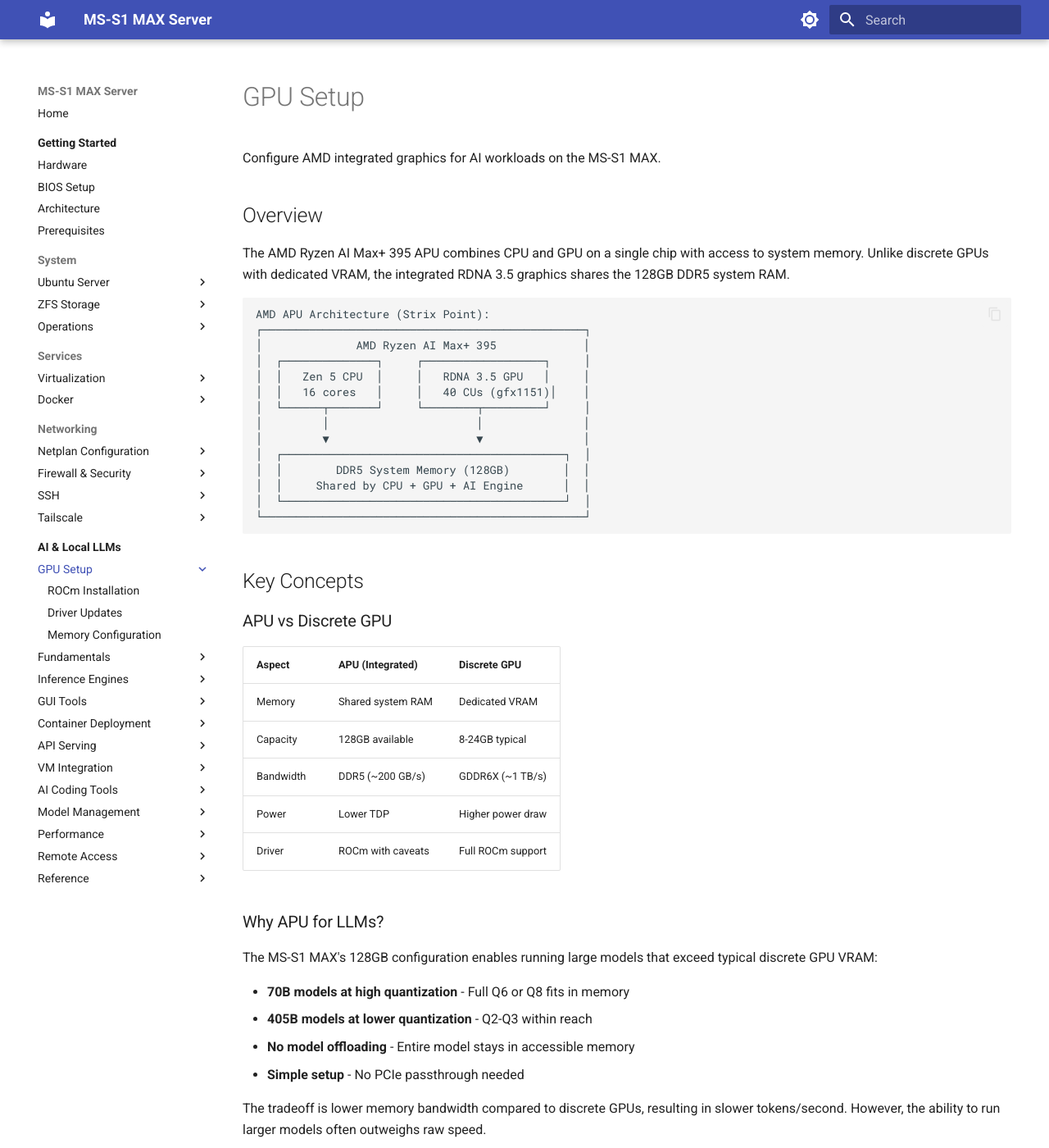
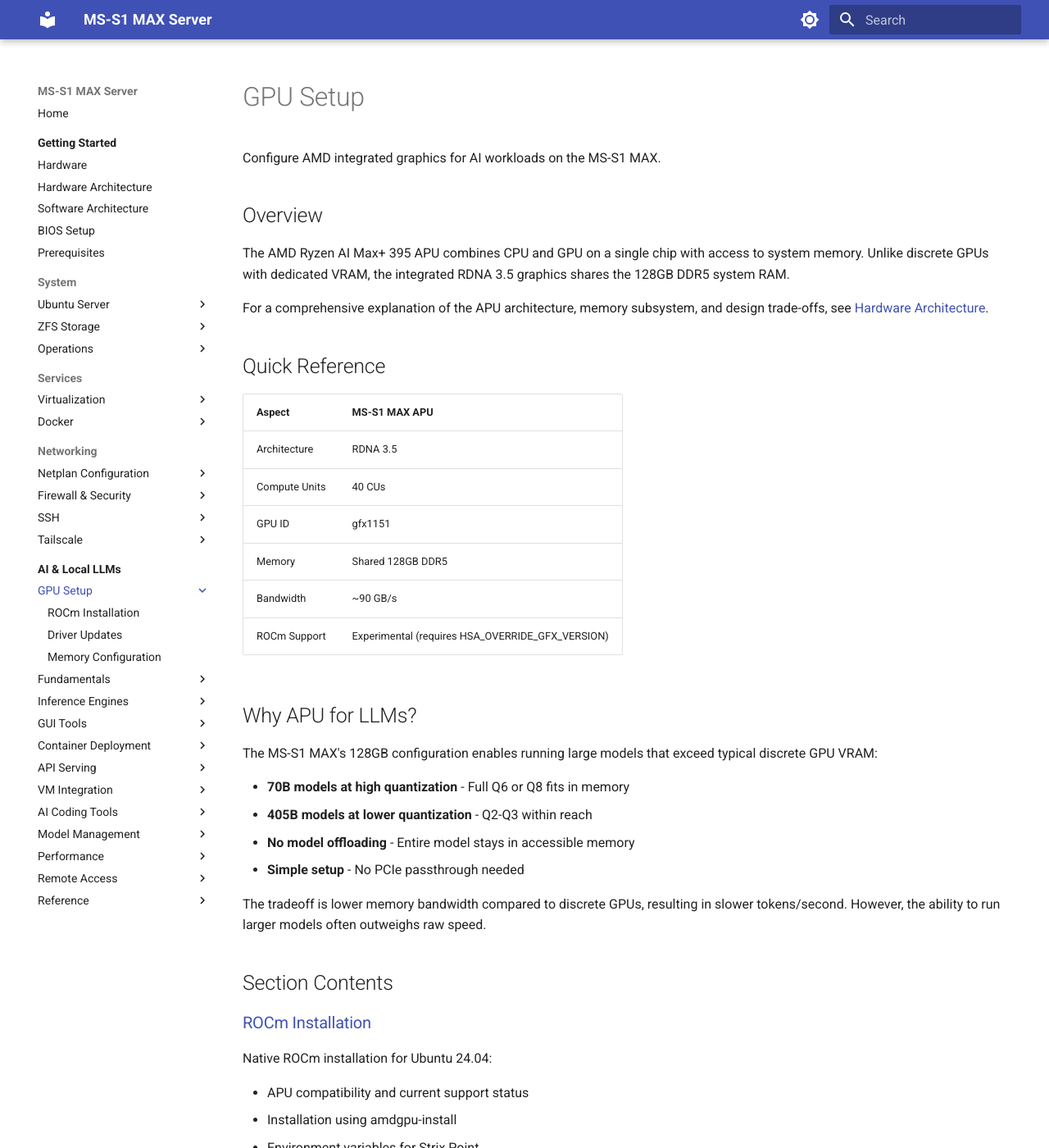
Before and after one commit to mortenoh/msai-setup, an MkDocs documentation site: the page built from docs/ai/gpu/index.md, in a window 1280 px wide and 1400 px high. Shown: the whole window at 82% size. Built offline with MkDocs 1.6.1 and Material for MkDocs 9.7.7, drawn with Linux system fonts in a browser that asks for light colours.

Commit message:
docs: add comprehensive hardware introduction and architecture pages
Add hardware overview section to home page with APU diagram and specs.
Create new hardware-architecture.md with deep-dive into Strix Point APU,
memory subsystem, bandwidth analysis, and platform comparisons. Expand
hardware.md with design rationale and trade-offs. Rename architecture.md
to software-architecture.md to clarify scope.

````diff
--- a/docs/ai/gpu/index.md
+++ b/docs/ai/gpu/index.md
@@ -6,36 +6,20 @@
 
 The AMD Ryzen AI Max+ 395 APU combines CPU and GPU on a single chip with access to system memory. Unlike discrete GPUs with dedicated VRAM, the integrated RDNA 3.5 graphics shares the 128GB DDR5 system RAM.
 
-```
-AMD APU Architecture (Strix Point):
-┌────────────────────────────────────────────────┐
-│              AMD Ryzen AI Max+ 395             │
-│  ┌──────────────┐     ┌──────────────────┐     │
-│  │   Zen 5 CPU  │     │   RDNA 3.5 GPU   │     │
-│  │   16 cores   │     │   40 CUs (gfx1151)│    │
-│  └──────┬───────┘     └────────┬─────────┘     │
-│         │                      │               │
-│         ▼                      ▼               │
-│  ┌──────────────────────────────────────────┐  │
-│  │        DDR5 System Memory (128GB)        │  │
-│  │     Shared by CPU + GPU + AI Engine      │  │
-│  └──────────────────────────────────────────┘  │
-└────────────────────────────────────────────────┘
-```
+For a comprehensive explanation of the APU architecture, memory subsystem, and design trade-offs, see [Hardware Architecture](../../getting-started/hardware-architecture.md).
 
-## Key Concepts
+## Quick Reference
 
-### APU vs Discrete GPU
+| Aspect | MS-S1 MAX APU |
+|--------|---------------|
+| Architecture | RDNA 3.5 |
+| Compute Units | 40 CUs |
+| GPU ID | gfx1151 |
+| Memory | Shared 128GB DDR5 |
+| Bandwidth | ~90 GB/s |
+| ROCm Support | Experimental (requires HSA_OVERRIDE_GFX_VERSION) |
 
-| Aspect | APU (Integrated) | Discrete GPU |
-|--------|------------------|--------------|
-| Memory | Shared system RAM | Dedicated VRAM |
-| Capacity | 128GB available | 8-24GB typical |
-| Bandwidth | DDR5 (~200 GB/s) | GDDR6X (~1 TB/s) |
-| Power | Lower TDP | Higher power draw |
-| Driver | ROCm with caveats | Full ROCm support |
-
-### Why APU for LLMs?
+## Why APU for LLMs?
 
 The MS-S1 MAX's 128GB configuration enables running large models that exceed typical discrete GPU VRAM:
 
--- a/mkdocs.yml
+++ b/mkdocs.yml
@@ -71,8 +71,9 @@
   - Getting Started:
     - getting-started/index.md
     - Hardware: getting-started/hardware.md
+    - Hardware Architecture: getting-started/hardware-architecture.md
+    - Software Architecture: getting-started/software-architecture.md
     - BIOS Setup: getting-started/bios-setup.md
-    - Architecture: getting-started/architecture.md
     - Prerequisites: getting-started/prerequisites.md
 
   - System:
````
Also changed, not shown: docs/getting-started/hardware-architecture.md (added, +180 -0 lines), docs/getting-started/hardware.md (+41 -1 lines), docs/getting-started/index.md (+3 -1 lines), docs/getting-started/software-architecture.md (renamed from docs/getting-started/architecture.md, +3 -1 lines), docs/index.md (+37 -0 lines).
